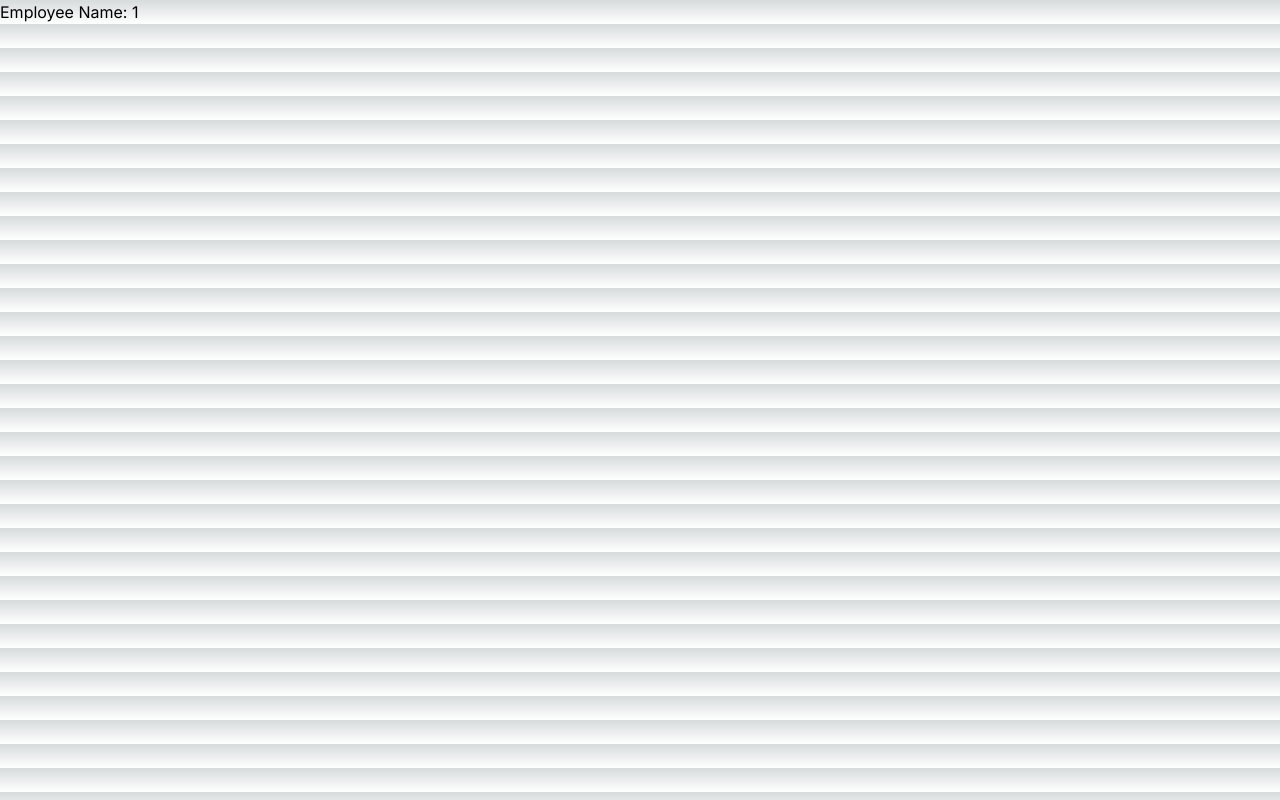
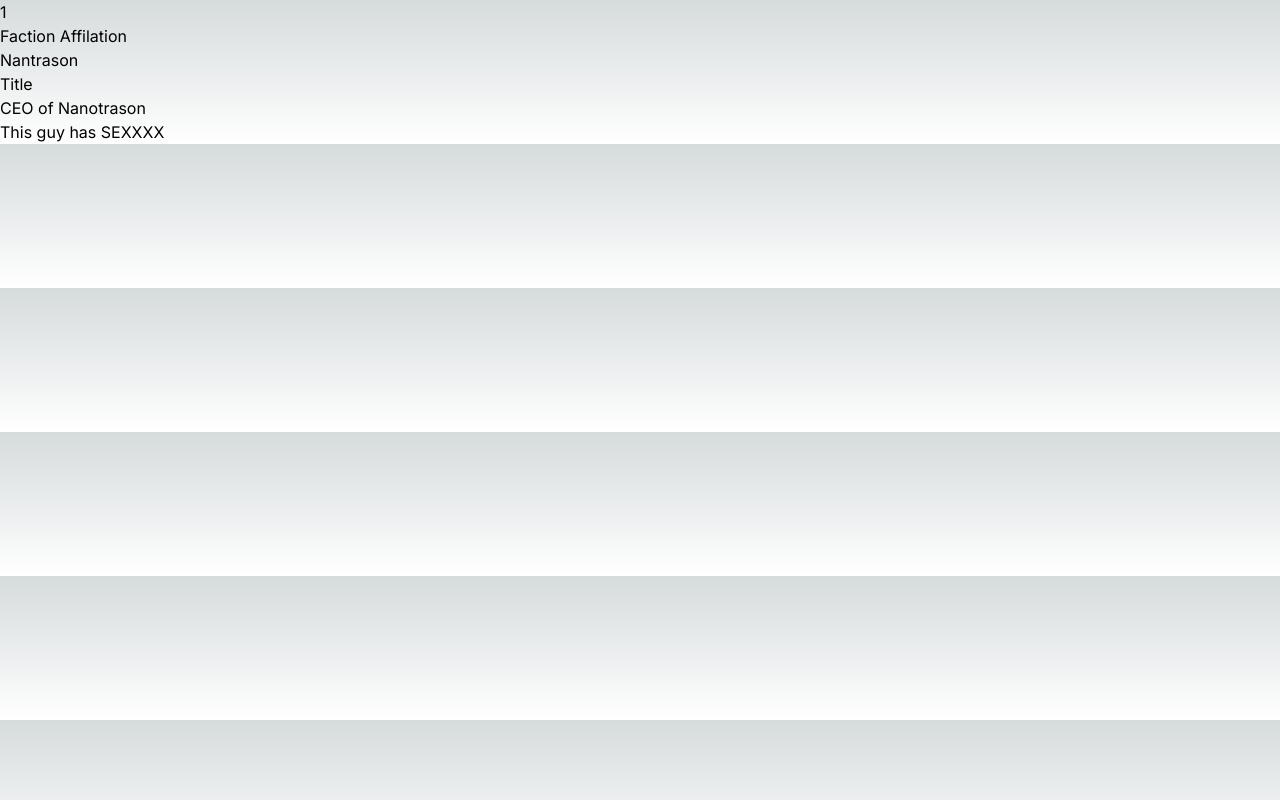
Before and after one commit to FalloutFalcon/NanoTrasen, a Next.js app: page /records/employees/1 in a window 1280 px wide. Built offline with nearby package versions, Linux system fonts and the light colour scheme.

Commit message:
Fix Nanotrasen logo filename and update employee detail page

```diff
--- a/app/page.tsx
+++ b/app/page.tsx
@@ -25,7 +25,7 @@ export default function LoginPage() {
     <main className="flex flex-col items-center justify-center text-center">
       <h1 className="p-5">NanoTrasen Records</h1>
       <Image
-        src="/Nanotrasen_Logo.png" // public directory
+        src="/Nanotrasen_logo.png" // public directory
         alt="NanoTrasen Logo"
         width={100}
         height={100}
--- a/app/records/employees/[slug]/page.tsx
+++ b/app/records/employees/[slug]/page.tsx
@@ -1,3 +1,9 @@
 export default function EmployeeDetailPage({ params }: { params: { slug: string } }) {
-  return <div>Employee Name: {params.slug}</div>
+  return <main>
+    <h3>{params.slug}</h3>
+    <h2>Faction Affilation</h2>
+    <p>Nantrason</p>
+    <h2>Title</h2>
+    <p>CEO of Nanotrason</p>
+    <p>This guy has SEXXXX</p></main>
 }
```
Also changed, not shown: public/Nanotrasen_small.png (renamed from public/100px-NTlogo.png), public/employeeMarkdown/Baxter_Baxter.md (renamed from employeeMarkdown/Baxter_Baxter.md).
